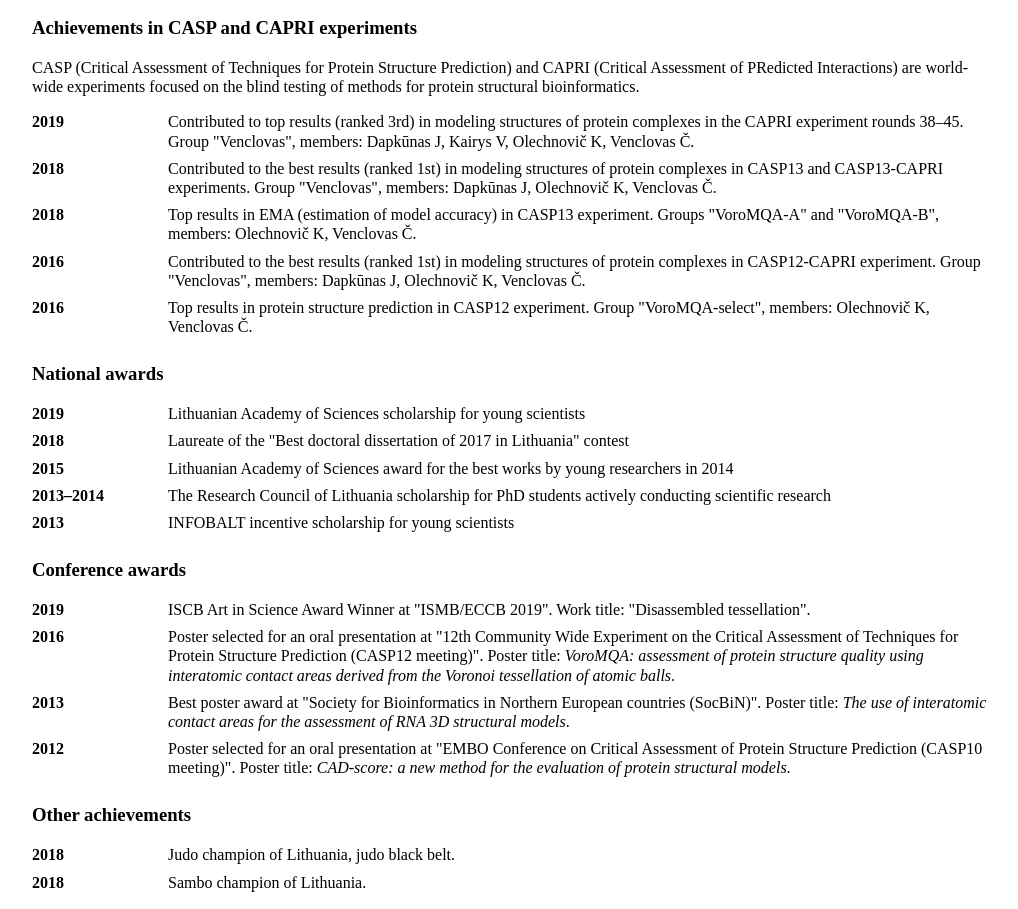
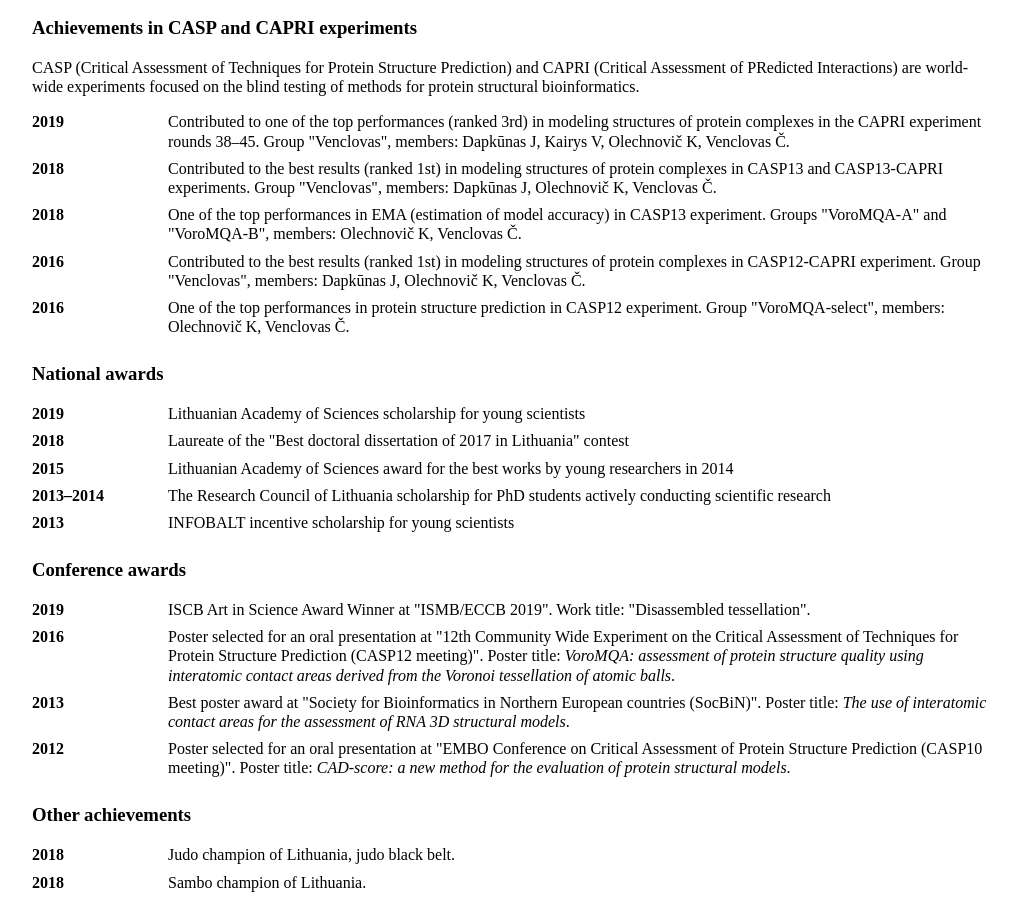
Before and after one commit to kliment-olechnovic/curriculum-vitae, a plain HTML site: page index.html in a window 1280 px wide. Shown: the part 3852-4761 px from the top of the page, without its empty margins (128-1146 px from the left). Drawn offline with Linux system fonts and the light colour scheme.

Commit message:
Improved text.

```diff
--- a/index.html
+++ b/index.html
@@ -196,19 +196,19 @@ Cover Image for <em>Proteins</em>. 2019 Volume 85, Issue 6.<br />
 <p>CASP (Critical Assessment of Techniques for Protein Structure Prediction) and CAPRI (Critical Assessment of PRedicted Interactions) are world-wide experiments focused on the blind testing of methods for protein structural bioinformatics.</p>
 <dl>
 <dt><strong>2019</strong></dt>
-<dd>Contributed to top results (ranked 3rd) in modeling structures of protein complexes in the CAPRI experiment rounds 38–45. Group &quot;Venclovas&quot;, members: Dapkūnas J, Kairys V, Olechnovič K, Venclovas Č.
+<dd>Contributed to one of the top performances (ranked 3rd) in modeling structures of protein complexes in the CAPRI experiment rounds 38–45. Group &quot;Venclovas&quot;, members: Dapkūnas J, Kairys V, Olechnovič K, Venclovas Č.
 </dd>
 <dt><strong>2018</strong></dt>
 <dd>Contributed to the best results (ranked 1st) in modeling structures of protein complexes in CASP13 and CASP13-CAPRI experiments. Group &quot;Venclovas&quot;, members: Dapkūnas J, Olechnovič K, Venclovas Č.
 </dd>
 <dt><strong>2018</strong></dt>
-<dd>Top results in EMA (estimation of model accuracy) in CASP13 experiment. Groups &quot;VoroMQA-A&quot; and &quot;VoroMQA-B&quot;, members: Olechnovič K, Venclovas Č.
+<dd>One of the top performances in EMA (estimation of model accuracy) in CASP13 experiment. Groups &quot;VoroMQA-A&quot; and &quot;VoroMQA-B&quot;, members: Olechnovič K, Venclovas Č.
 </dd>
 <dt><strong>2016</strong></dt>
 <dd>Contributed to the best results (ranked 1st) in modeling structures of protein complexes in CASP12-CAPRI experiment. Group &quot;Venclovas&quot;, members: Dapkūnas J, Olechnovič K, Venclovas Č.
 </dd>
 <dt><strong>2016</strong></dt>
-<dd>Top results in protein structure prediction in CASP12 experiment. Group &quot;VoroMQA-select&quot;, members: Olechnovič K, Venclovas Č.
+<dd>One of the top performances in protein structure prediction in CASP12 experiment. Group &quot;VoroMQA-select&quot;, members: Olechnovič K, Venclovas Č.
 </dd>
 </dl>
 <h3 id="national-awards">National awards</h3>
```
Also changed, not shown: 2 other files.
